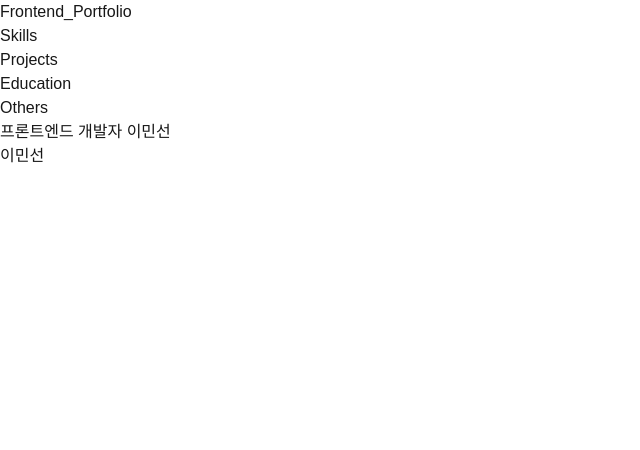
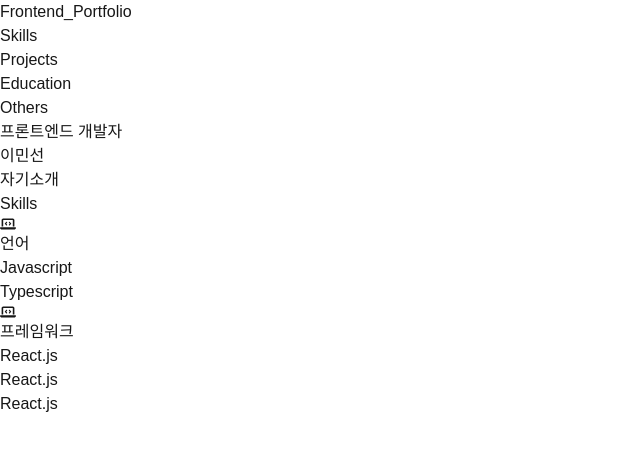
Before and after one commit to minsun0714/frontend-porfolio, a Next.js app in the folder frontend/: page / in a window 1280 px wide. Shown: the top 450 px of the page, without its empty margins (0-640 px from the left). Built offline with nearby package versions, Linux system fonts and the light colour scheme.

Commit message:
feat: Skills 컴포넌트 추상화

```diff
--- a/frontend/package.json
+++ b/frontend/package.json
@@ -27,6 +27,7 @@
     "postcss": "^8",
     "prettier": "^3.4.2",
     "prettier-plugin-tailwindcss": "^0.6.9",
+    "react-icons": "^5.4.0",
     "tailwindcss": "^3.4.1",
     "typescript": "^5"
   }
--- /dev/null
+++ b/frontend/src/pages/components/Main/Main.tsx
@@ -0,0 +1,9 @@
+export const Main = () => {
+	return (
+		<section className="flex flex-col justify-center items-center border border-red-500 h-screen w-full">
+			<h2>프론트엔드 개발자</h2>
+			<h1>이민선</h1>
+			<p>자기소개</p>
+		</section>
+	);
+};
--- /dev/null
+++ b/frontend/src/pages/components/Skill/SkillsView.tsx
@@ -0,0 +1,10 @@
+import { SkillsList } from "@/pages/components/Skill/SkllsList";
+
+export const SkillsView = () => {
+	return (
+		<section className="flex flex-col justify-center items-center border border-red-500 h-screen w-full">
+			<h1>Skills</h1>
+			<SkillsList />
+		</section>
+	);
+};
--- /dev/null
+++ b/frontend/src/pages/components/Skill/SkllsList.tsx
@@ -0,0 +1,62 @@
+import { FaLaptopCode } from "react-icons/fa6";
+
+export const SkillsList = () => {
+	const skillsList = [
+		{
+			title: "언어",
+			list: [
+				{
+					id: "0",
+					name: "Javascript",
+					bgColor: "yellow",
+				},
+				{
+					id: "1",
+					name: "Typescript",
+					bgColor: "blue",
+				},
+			],
+		},
+		{
+			title: "프레임워크",
+			list: [
+				{
+					id: "2",
+					name: "React.js",
+					bgColor: "skyblue",
+				},
+				{
+					id: "3",
+					name: "React.js",
+					bgColor: "skyblue",
+				},
+				{
+					id: "4",
+					name: "React.js",
+					bgColor: "skyblue",
+				},
+			],
+		},
+	];
+	return (
+		<section>
+			<ul>
+				{skillsList.map((skills, rowIdx) => {
+					return (
+						<li key={rowIdx}>
+							<div>
+								<FaLaptopCode />
+								<h2>{skills.title}</h2>
+							</div>
+							<ul>
+								{skills.list.map((skill) => {
+									return <li key={skill.id}>{skill.name}</li>;
+								})}
+							</ul>
+						</li>
+					);
+				})}
+			</ul>
+		</section>
+	);
+};
--- /dev/null
+++ b/frontend/src/pages/components/Skill/StudyMaterials.tsx
@@ -0,0 +1,3 @@
+export const SkillsList = () => {
+	return <section>캐루셀</section>;
+};
--- a/frontend/src/pages/index.tsx
+++ b/frontend/src/pages/index.tsx
@@ -1,4 +1,6 @@
 import { Geist, Geist_Mono } from "next/font/google";
+import { Main } from "@/pages/components/Main/Main";
+import { SkillsView } from "@/pages/components/Skill/SkillsView";
 
 const geistSans = Geist({
 	variable: "--font-geist-sans",
@@ -13,12 +15,10 @@ const geistMono = Geist_Mono({
 export default function Home() {
 	return (
 		<div
-			className={`${geistSans.variable} ${geistMono.variable} grid grid-rows-[20px_1fr_20px] items-center justify-items-center min-h-screen p-8 pb-20 gap-16 sm:p-20`}
+			className={`${geistSans.variable} ${geistMono.variable} flex flex-col justify-center items-center min-h-screen`}
 		>
-			<main className="flex flex-col gap-8 row-start-2 items-center sm:items-start">
-				<h2>프론트엔드 개발자 이민선</h2>
-				<h1>이민선</h1>
-			</main>
+			<Main />
+			<SkillsView />
 		</div>
 	);
 }
```
Also changed, not shown: frontend/src/pages/components/Projects/Projects.tsx (added), 1 other file (tests, documents, lock files or other folders).
